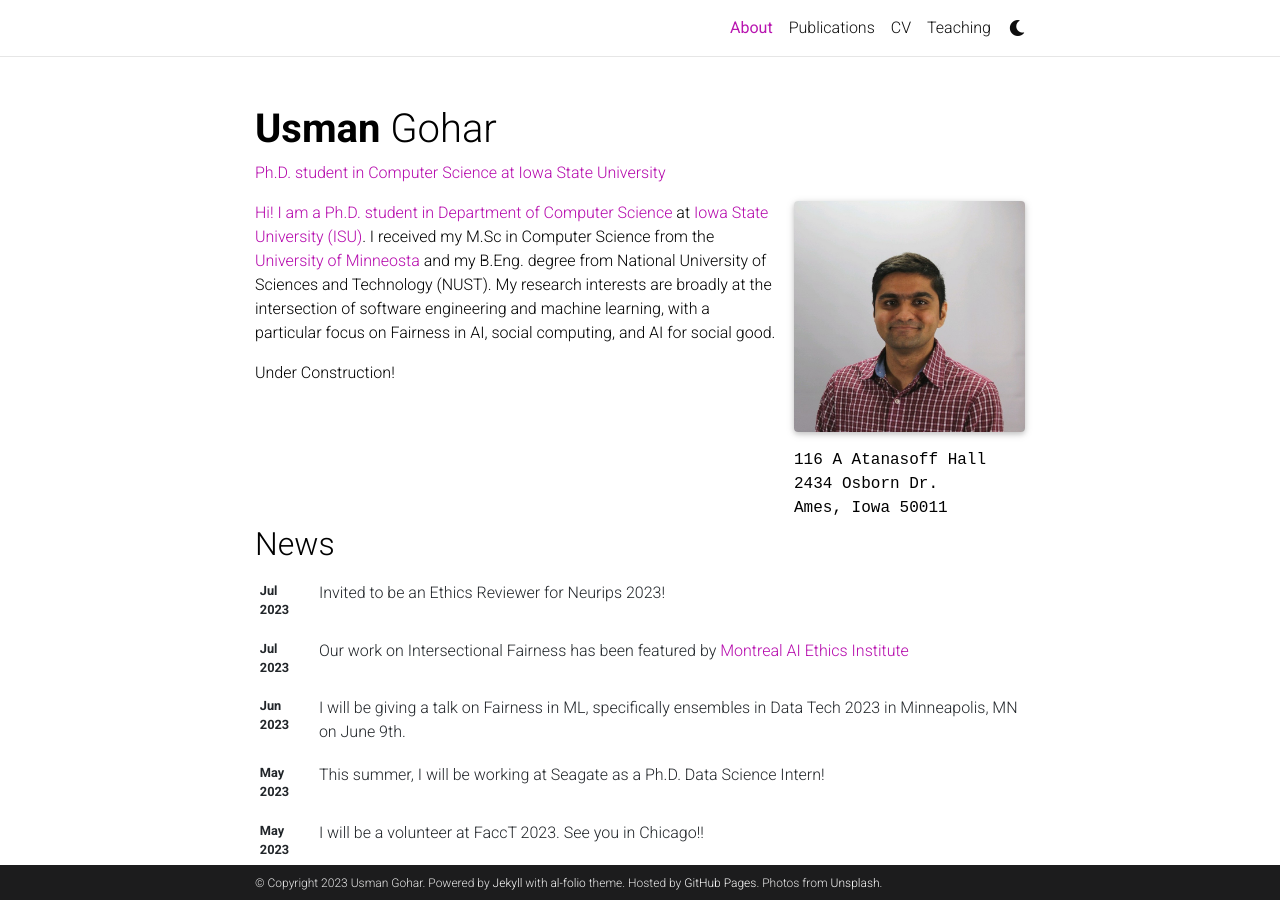
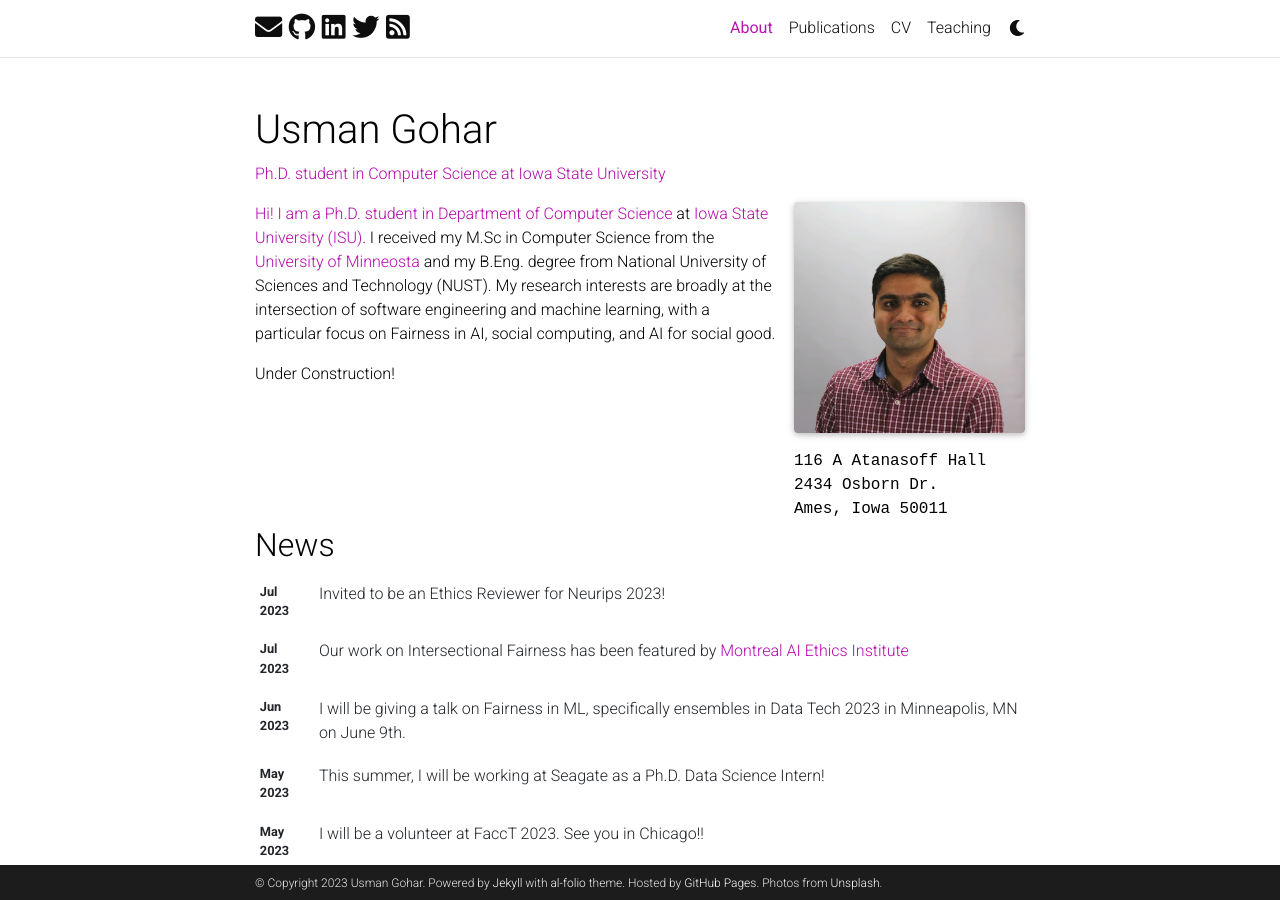
Before and after one commit to UsmanGohar/usmangohar.github.io, a Jekyll site: the page built from _pages/about.md, in a window 1280 px wide and 900 px high. Built offline with Jekyll 4.4.1, drawn with Linux system fonts in a browser that asks for light colours; full-size pictures stand in for the smaller copies a plugin makes; comment, search, counter and statistics services are not loaded; a style sheet for code colours, icons or effects is not loaded; some of the changed lines change nothing that is shown.

Commit message:
Update _config.yml

```diff
--- a/_config.yml
+++ b/_config.yml
@@ -2,7 +2,7 @@
 # Site settings
 # -----------------------------------------------------------------------------
 
-title: blank # the website title (if blank, full name will be used instead)
+title: Usman Gohar # the website title (if blank, full name will be used instead)
 first_name: Usman
 middle_name:
 last_name: Gohar
@@ -71,11 +71,11 @@ og_image: # The site-wide (default for all links) Open Graph preview image
 # Social integration
 # -----------------------------------------------------------------------------
 
-github_username: # your GitHub user name
+github_username: UsmanGohar
 gitlab_username: # your GitLab user name
-twitter_username: # your Twitter handle
+twitter_username: UsmanGohar
 mastodon_username: # your mastodon instance+username in the format instance.tld/@username
-linkedin_username: # your LinkedIn user name
+linkedin_username: usman-gohar
 telegram_username: # your Telegram user name
 scholar_userid: # your Google Scholar ID
 semanticscholar_id: # your Semantic Scholar ID
@@ -159,7 +159,7 @@ disqus_shortname: al-folio # put your disqus shortname
 # you can display them in your blog by adding a link to the RSS feed.
 external_sources:
   - name: medium.com
-    rss_url: https://medium.com/@al-folio/feed
+    rss_url: https://medium.com/@usman.gohar
 
 # -----------------------------------------------------------------------------
 # Collections
@@ -349,7 +349,7 @@ jekyll-diagrams:
 # Optional Features
 # -----------------------------------------------------------------------------
 
-enable_google_analytics:    false  # enables google analytics
+enable_google_analytics:    true  # enables google analytics
 enable_panelbear_analytics: false  # enables panelbear analytics
 enable_google_verification: false  # enables google site verification
 enable_bing_verification:   false  # enables bing site verification
@@ -358,7 +358,7 @@ enable_math:                true   # enables math typesetting (uses MathJax)
 enable_tooltips:            false  # enables automatic tooltip links generated
                                    # for each section titles on pages and posts
 enable_darkmode:            true   # enables switching between light/dark modes
-enable_navbar_social:       false  # enables displaying social links in the
+enable_navbar_social:       true  # enables displaying social links in the
                                    # navbar on the about page
 enable_project_categories:  true   # enables categorization of projects into
                                    # multiple categories
```
